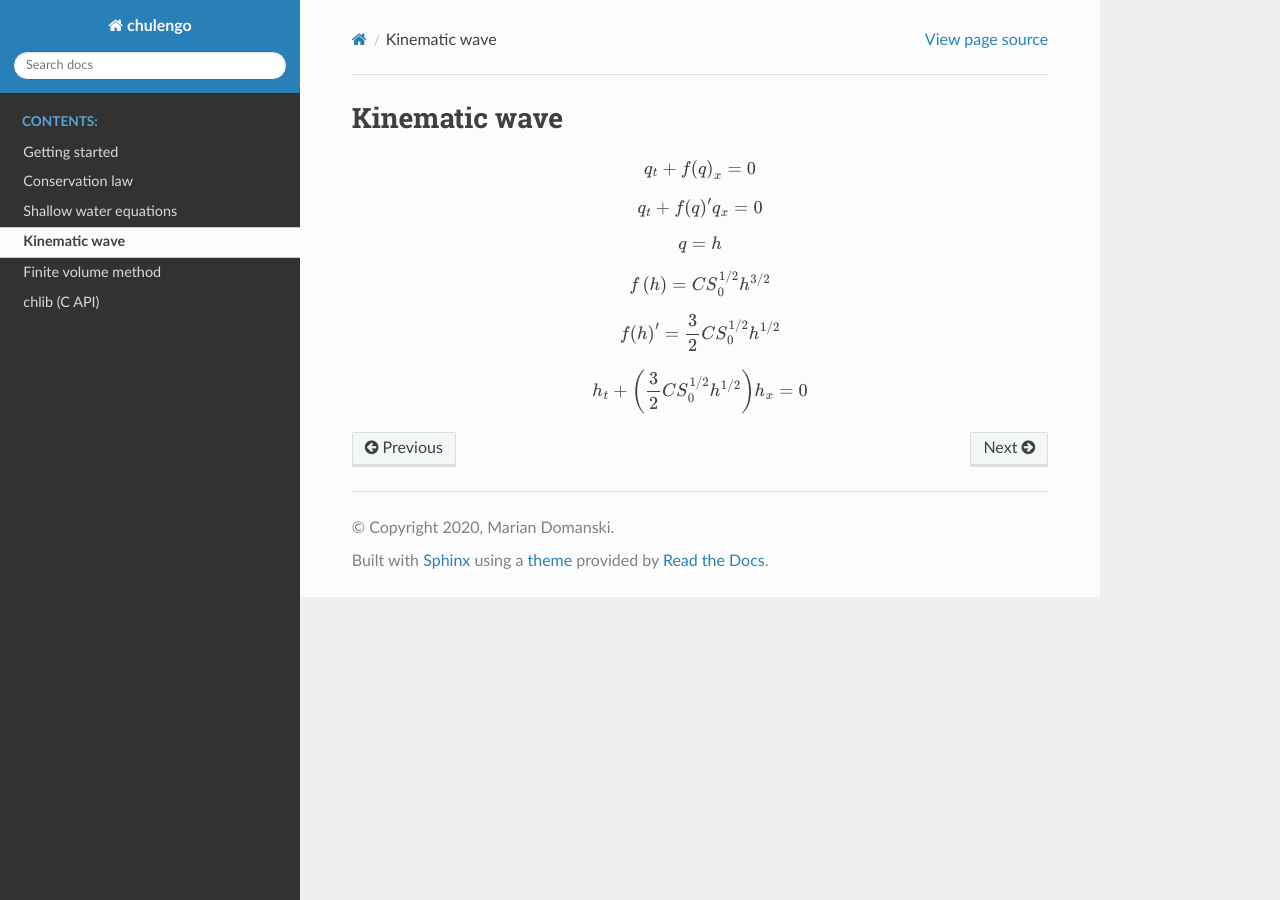
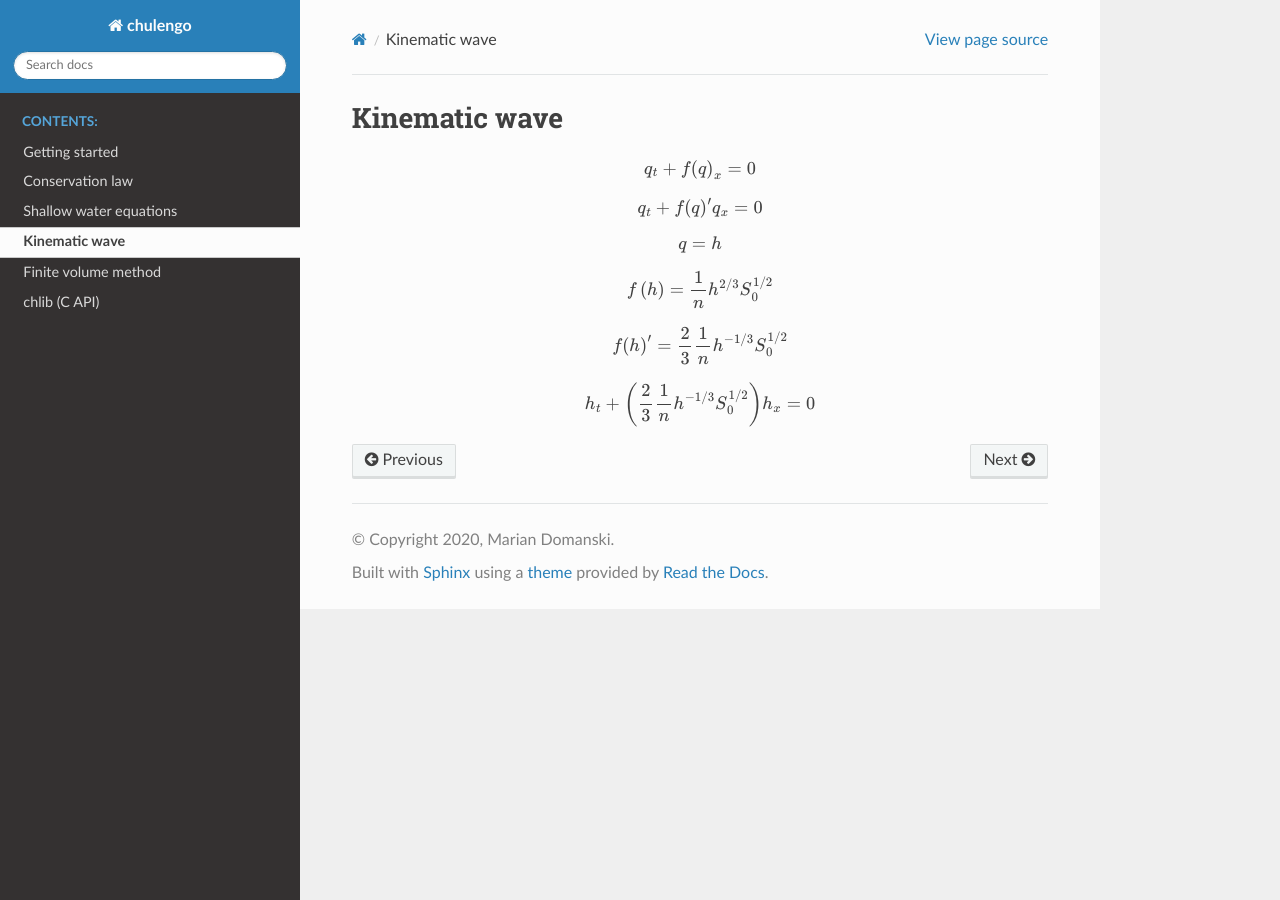
Before and after one commit to mmdski/chulengo, a Sphinx documentation site: the page built from docs/kinematic.rst, in a window 1280 px wide. Built offline with Sphinx 7.4.7 and the Read the Docs theme 2.0.0, drawn with Linux system fonts in a browser that asks for light colours.

Commit message:
use manning formula for kinematic relation

```diff
--- a/docs/kinematic.rst
+++ b/docs/kinematic.rst
@@ -8,8 +8,8 @@
 
 .. math:: q = h
 
-.. math:: f\left(h\right) = CS^{1/2}_0h^{3/2}
+.. math:: f\left(h\right) = \frac{1}{n}h^{2/3}S^{1/2}_0
 
-.. math:: f\left(h\right)' = \frac{3}{2}CS_0^{1/2}h^{1/2}
+.. math:: f\left(h\right)' = \frac{2}{3}\frac{1}{n}h^{-1/3}S_0^{1/2}
 
-.. math:: h_t + \left(\frac{3}{2}CS^{1/2}_0h^{1/2}\right)h_x = 0
+.. math:: h_t + \left(\frac{2}{3}\frac{1}{n}h^{-1/3}S_0^{1/2}\right)h_x = 0
```
